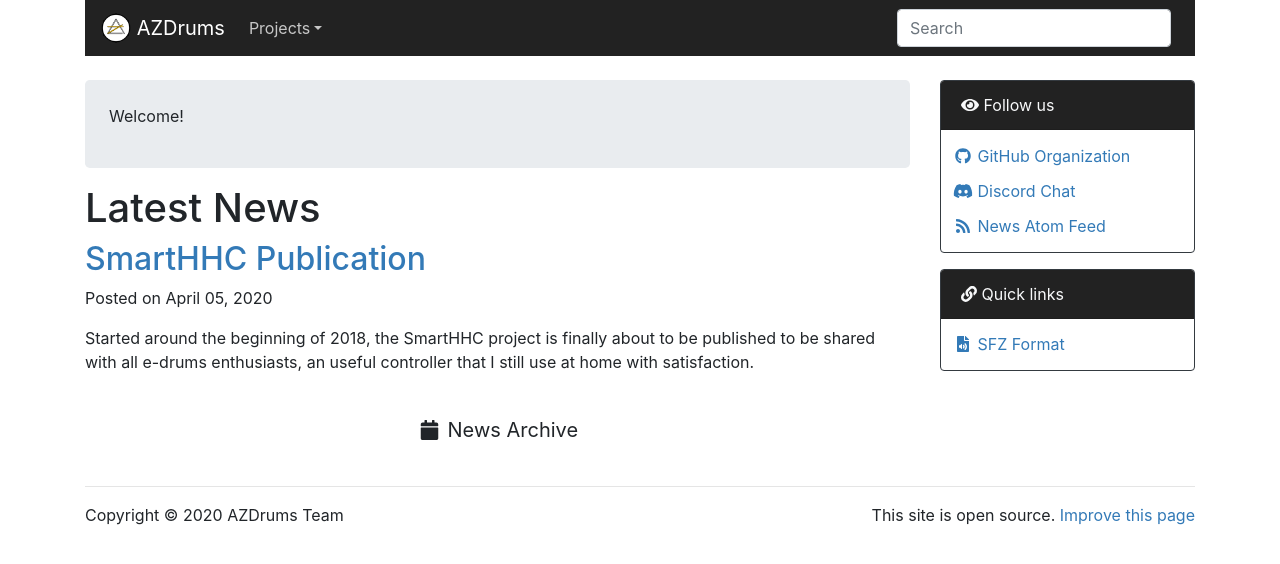
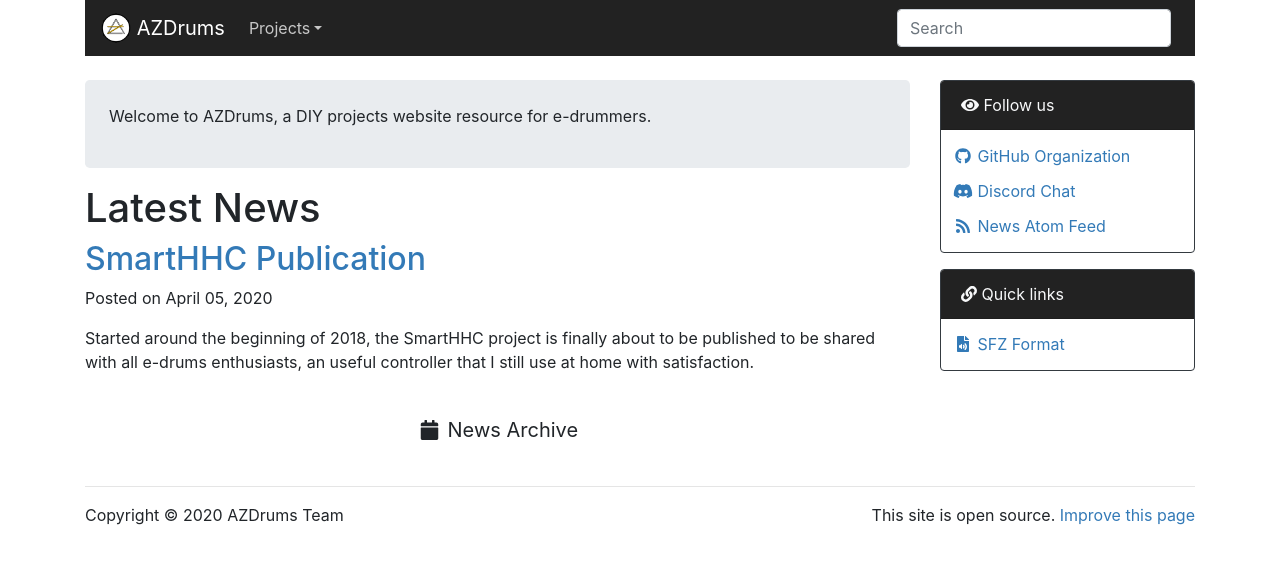
Before and after one commit to azdrums/azdrums.github.io, a Jekyll site: the page built from index.md, in a window 1280 px wide. Shown: the top 564 px of the page. Built offline with Jekyll 4.4.1, drawn with Linux system fonts in a browser that asks for light colours; nearby versions of some CDN libraries.

Commit message:
Small index update

```diff
--- a/index.md
+++ b/index.md
@@ -5,7 +5,8 @@ date_fmt: "%B %d, %Y"
 ---
 <div markdown="1" class="jumbotron p-4 mb-3">
 
-Welcome!
+Welcome to AZDrums,
+a DIY projects website resource for e-drummers.
 
 </div>
 
```
